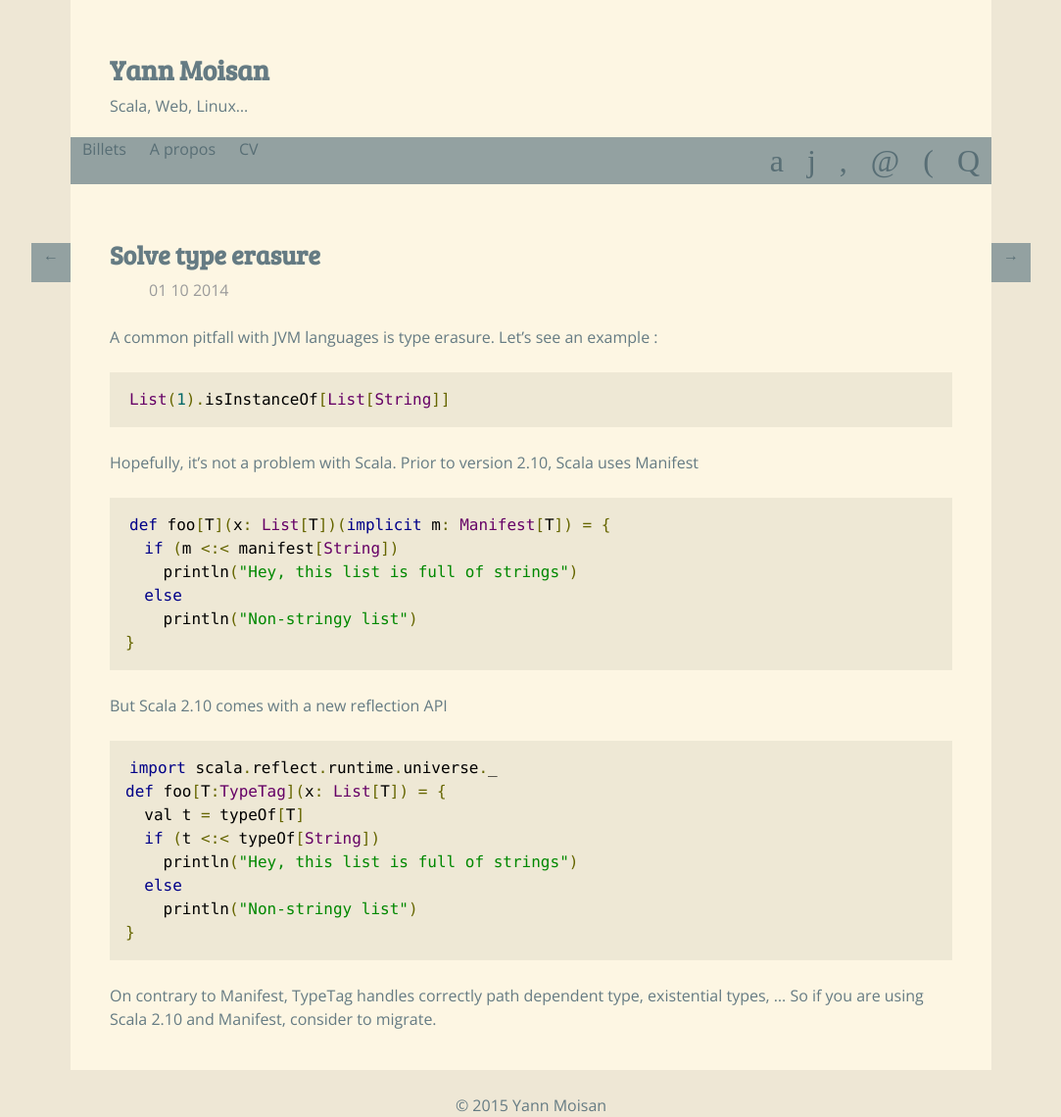
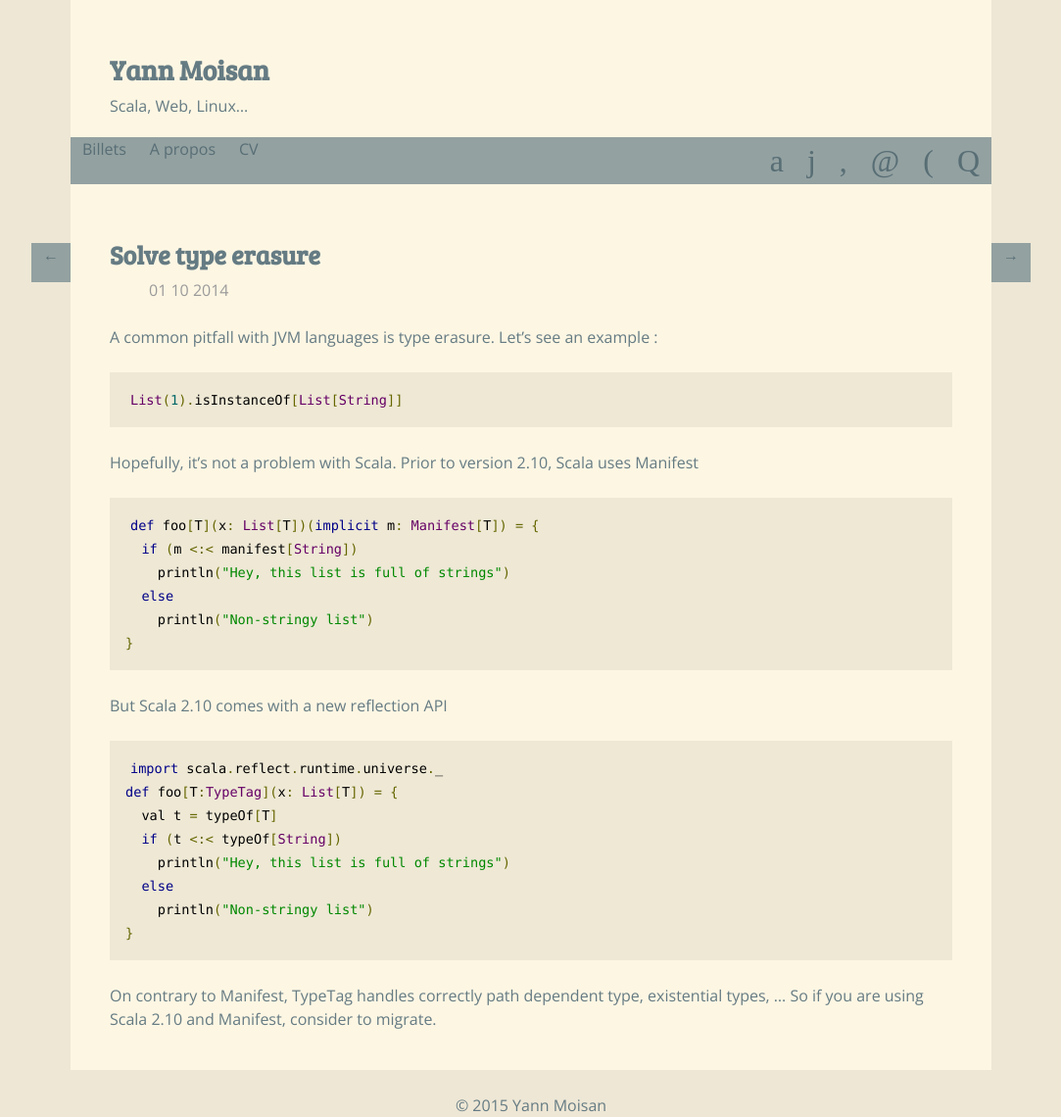
Before and after one commit to YannMoisan/blog, a Jekyll site: the page built from _posts/2014-10-01-reflection.md, in a window 1280 px wide. Shown: the whole page at 98% size, without its empty margins (98-1181 px from the left). Built offline with Jekyll 4.4.1, drawn with Linux system fonts in a browser that asks for light colours; some web fonts are replaced.

Commit message:
Better styling for code block

```diff
--- a/assets/yamo.css
+++ b/assets/yamo.css
@@ -291,7 +291,13 @@
     position:relative;
 }
 code {
-    padding: 0 4px;
+    background-color: #EEE8D5;
+    padding: 5px;
+    font-size: 85%;
+}
+
+p code {
+    box-shadow: 0 1px 3px rgba(0,0,0,0.1),0 1px 1px rgba(0,0,0,0.1),0 2px 1px -1px rgba(0,0,0,0.12);
 }
 ol, ul {
     padding-left: 40px;
```
